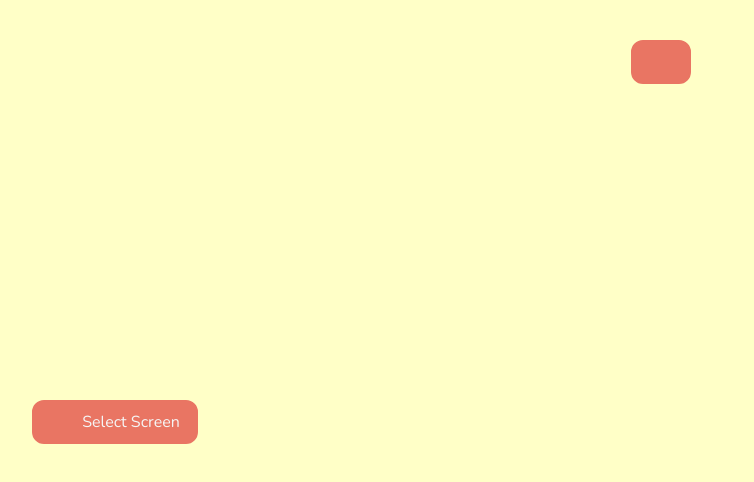
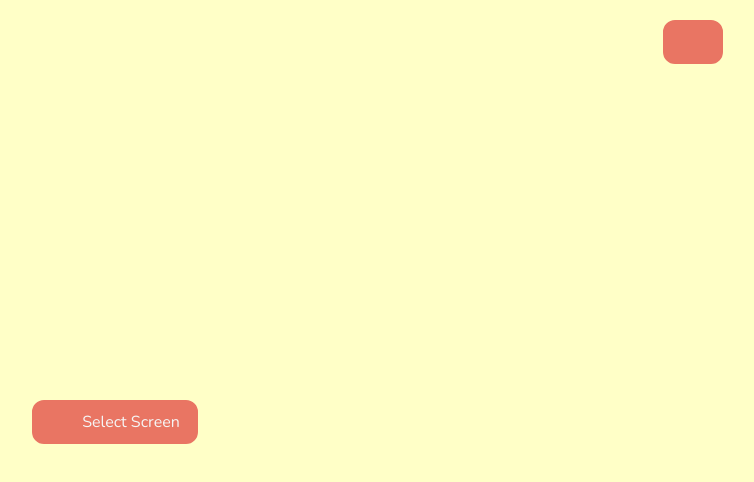
Before and after one commit to Shresht7/Recorder, a Svelte app: page / in a window 1280 px wide. Shown: the top 482 px of the page, without its empty margins (525-1279 px from the left). Built offline with nearby package versions, Linux system fonts and the light colour scheme; some icons are missing.

Commit message:
Reduce padding around app

```diff
--- a/src/App.svelte
+++ b/src/App.svelte
@@ -44,12 +44,11 @@
     flex-direction: column;
     align-items: center;
     justify-content: center;
-    padding: 2rem;
   }
 
   main {
-    height: clamp(90vh, 80vh, 720px);
-    width: clamp(90vw, 80vw, 720px);
+    height: clamp(95vh, 80vh, 720px);
+    width: clamp(95vw, 80vw, 720px);
     display: flex;
     flex-direction: column;
     justify-content: space-between;
```
